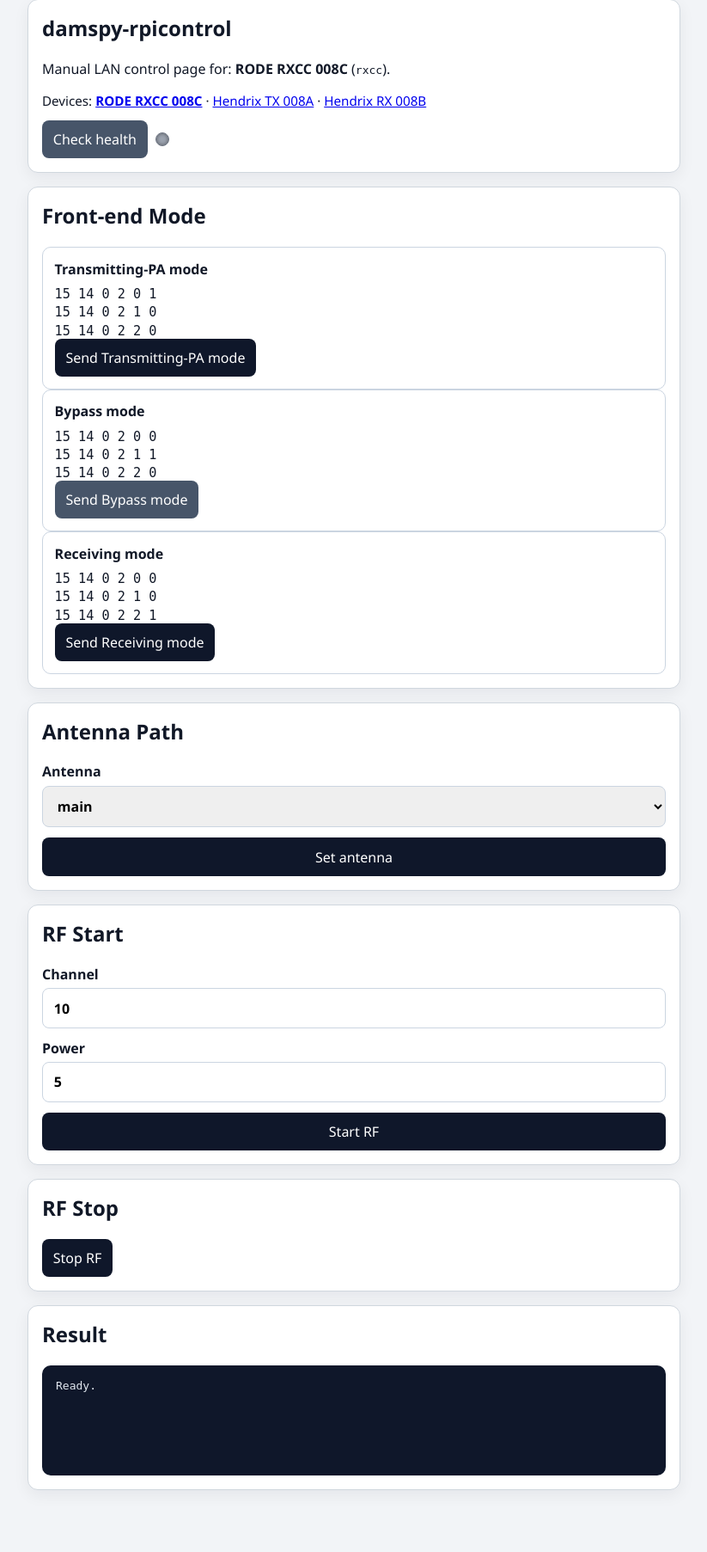
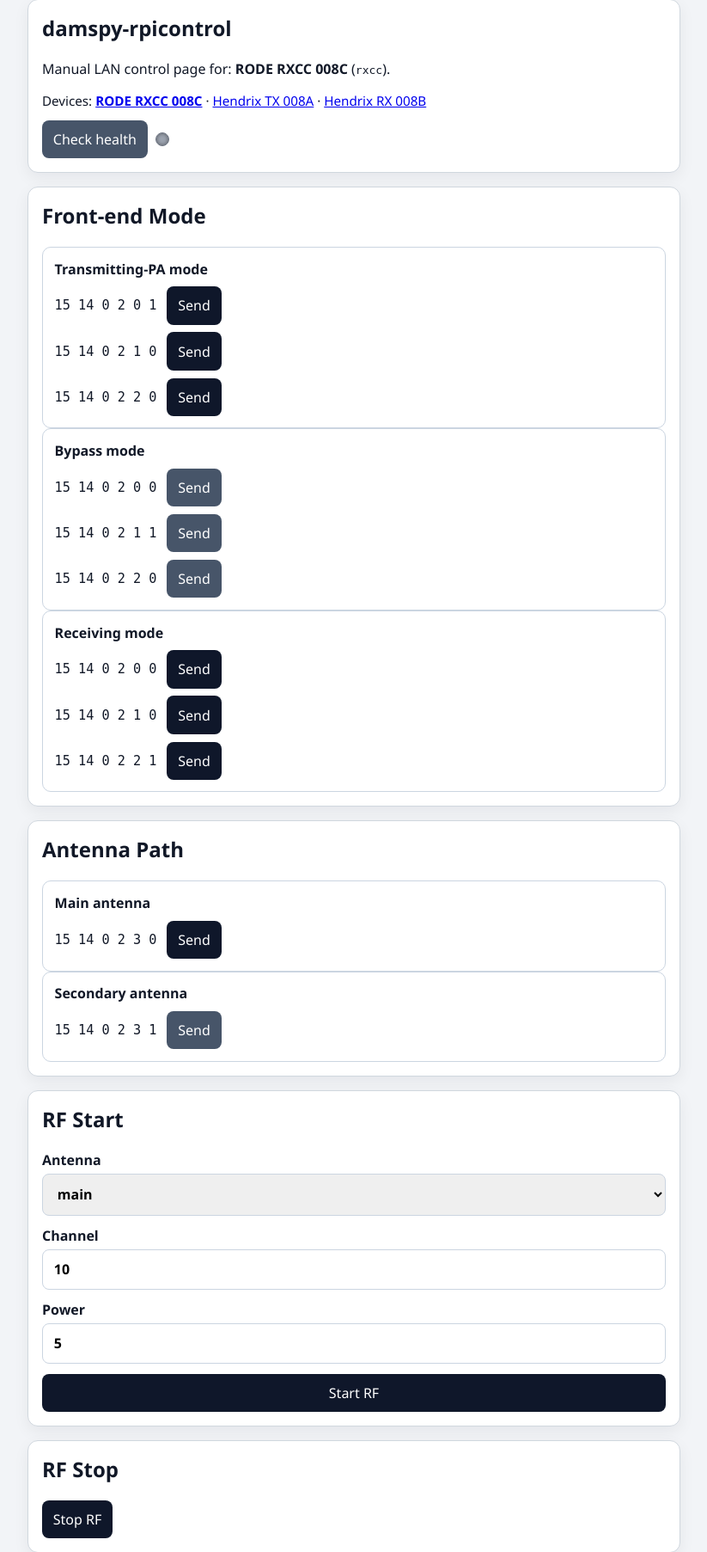
Before and after one commit to rfsoul/damspy-rpicontrol, a FastAPI app: page / in a window 1280 px wide. Shown: the part 33-1838 px from the top of the page at 86% size, without its empty margins (228-1051 px from the left). Before the commit the page ends 1766 px from the top, so only its background shows below. Run offline with FastAPI, Linux system fonts and the light colour scheme.

Commit message:
Regression fix

```diff
--- a/src/damspy_rpicontrol/main.py
+++ b/src/damspy_rpicontrol/main.py
@@ -126,6 +126,29 @@
             device_type=DeviceType.RXCC,
             command=DeviceCommand.SET_ANTENNA,
             payload=DeviceCommandRequest(antenna=payload.path),
+        )
+
+    @app.post("/api/rxcc/gpio/{pin}/{level}", response_model=OperationResponse)
+    def set_rxcc_gpio(pin: int, level: int, request: Request) -> OperationResponse:
+        if pin not in {0, 1, 2, 3}:
+            raise HTTPException(status_code=422, detail="`pin` must be 0, 1, 2, or 3.")
+        if level not in {0, 1}:
+            raise HTTPException(status_code=422, detail="`level` must be 0 or 1.")
+
+        controller = request.app.state.controller
+        try:
+            reports_sent = controller.apply_gpio(pin=pin, level=level)
+        except (DeviceUnavailableError, DeviceCommunicationError) as exc:
+            raise _translate_device_error(exc) from exc
+        command_sent, device_response = _format_trace(*controller.get_last_io_trace())
+
+        return OperationResponse(
+            operation="set_gpio",
+            detail=f"Sent RXCC GPIO command for pin {pin} level {level}.",
+            reports_sent=reports_sent,
+            command_sent=command_sent,
+            device_response=device_response,
+            read_attempted=True,
         )
 
     @app.post("/api/rf/start", response_model=OperationResponse)
@@ -330,16 +353,26 @@
                     detail = f"Selected `{payload.antenna.value}` antenna path."
                     operation = "set_antenna"
                 elif command == DeviceCommand.START_RF:
+                    if payload.antenna is None:
+                        raise HTTPException(
+                            status_code=422,
+                            detail="`antenna` is required when starting RF for RXCC.",
+                        )
                     if payload.channel is None or payload.power is None:
                         raise HTTPException(
                             status_code=422,
                             detail="`channel` and `power` are required for RF start.",
                         )
                     reports_sent = controller.start_rf(
+                        antenna=payload.antenna,
                         channel=payload.channel,
                         power=payload.power,
                     )
-                    detail = f"Started RF on channel {payload.channel} at power {payload.power}."
+                    detail = (
+                        "Applied transmitting-pa mode, selected "
+                        f"`{payload.antenna.value}` antenna, and started RF on "
+                        f"channel {payload.channel} at power {payload.power}."
+                    )
                     operation = "start_rf"
                 elif command == DeviceCommand.STOP_RF:
                     reports_sent = controller.stop_rf()
@@ -359,6 +392,7 @@
                 reports_sent=reports_sent,
                 command_sent=command_sent,
                 device_response=device_response,
+                read_attempted=True,
             )
 
         if command in {DeviceCommand.SET_FRONTEND_MODE, DeviceCommand.SET_ANTENNA}:
--- a/src/damspy_rpicontrol/templates/rxcc.html
+++ b/src/damspy_rpicontrol/templates/rxcc.html
@@ -22,6 +22,8 @@
     .mode-card { border: 1px solid #cbd5e1; border-radius: 10px; padding: 0.85rem; }
     .mode-card p { margin: 0 0 0.6rem; font-weight: 600; }
     .mode-card code { display: block; font-size: 0.95rem; margin-top: 0.2rem; }
+    .command-row { display: flex; align-items: center; gap: 0.75rem; margin-top: 0.55rem; flex-wrap: wrap; }
+    .command-row code { margin-top: 0; }
     .health-led { width: 14px; height: 14px; border-radius: 9999px; background: #9ca3af; border: 1px solid #6b7280; box-shadow: inset 0 0 4px rgba(0, 0, 0, 0.45); }
     .health-led.pass { background: #22c55e; border-color: #15803d; box-shadow: 0 0 10px rgba(34, 197, 94, 0.8); }
     .health-led.fail { background: #ef4444; border-color: #b91c1c; box-shadow: 0 0 10px rgba(239, 68, 68, 0.8); }
@@ -43,44 +45,46 @@
       <h2>Front-end Mode</h2>
       <div class="mode-card">
         <p>Transmitting-PA mode</p>
-        <code>15 14 0 2 0 1</code>
-        <code>15 14 0 2 1 0</code>
-        <code>15 14 0 2 2 0</code>
-        <button id="mode-transmitting-pa" type="button">Send Transmitting-PA mode</button>
+        <div class="command-row"><code>15 14 0 2 0 1</code><button type="button" data-gpio-pin="0" data-gpio-level="1">Send</button></div>
+        <div class="command-row"><code>15 14 0 2 1 0</code><button type="button" data-gpio-pin="1" data-gpio-level="0">Send</button></div>
+        <div class="command-row"><code>15 14 0 2 2 0</code><button type="button" data-gpio-pin="2" data-gpio-level="0">Send</button></div>
       </div>
       <div class="mode-card">
         <p>Bypass mode</p>
-        <code>15 14 0 2 0 0</code>
-        <code>15 14 0 2 1 1</code>
-        <code>15 14 0 2 2 0</code>
-        <button class="secondary" id="mode-bypass" type="button">Send Bypass mode</button>
+        <div class="command-row"><code>15 14 0 2 0 0</code><button class="secondary" type="button" data-gpio-pin="0" data-gpio-level="0">Send</button></div>
+        <div class="command-row"><code>15 14 0 2 1 1</code><button class="secondary" type="button" data-gpio-pin="1" data-gpio-level="1">Send</button></div>
+        <div class="command-row"><code>15 14 0 2 2 0</code><button class="secondary" type="button" data-gpio-pin="2" data-gpio-level="0">Send</button></div>
       </div>
       <div class="mode-card">
         <p>Receiving mode</p>
-        <code>15 14 0 2 0 0</code>
-        <code>15 14 0 2 1 0</code>
-        <code>15 14 0 2 2 1</code>
-        <button id="mode-receiving" type="button">Send Receiving mode</button>
+        <div class="command-row"><code>15 14 0 2 0 0</code><button type="button" data-gpio-pin="0" data-gpio-level="0">Send</button></div>
+        <div class="command-row"><code>15 14 0 2 1 0</code><button type="button" data-gpio-pin="1" data-gpio-level="0">Send</button></div>
+        <div class="command-row"><code>15 14 0 2 2 1</code><button type="button" data-gpio-pin="2" data-gpio-level="1">Send</button></div>
       </div>
     </section>
 
     <section>
       <h2>Antenna Path</h2>
-      <form data-endpoint="/api/antenna">
-        <label>Antenna
-          <select name="path">
-            <option value="main">main</option>
-            <option value="secondary">secondary</option>
-          </select>
-        </label>
-        <button type="submit">Set antenna</button>
-      </form>
+      <div class="mode-card">
+        <p>Main antenna</p>
+        <div class="command-row"><code>15 14 0 2 3 0</code><button type="button" data-gpio-pin="3" data-gpio-level="0">Send</button></div>
+      </div>
+      <div class="mode-card">
+        <p>Secondary antenna</p>
+        <div class="command-row"><code>15 14 0 2 3 1</code><button class="secondary" type="button" data-gpio-pin="3" data-gpio-level="1">Send</button></div>
+      </div>
     </section>
 
     <section>
       <h2>RF Start</h2>
       <form data-endpoint="/api/rf/start">
         <input name="device" type="hidden" value="rxcc">
+        <label>Antenna
+          <select name="antenna">
+            <option value="main">main</option>
+            <option value="secondary">secondary</option>
+          </select>
+        </label>
         <label>Channel
           <input name="channel" type="number" min="0" max="80" value="10">
         </label>
@@ -99,11 +103,6 @@
     const output = document.getElementById("output");
     const healthLed = document.getElementById("health-led");
     function setHealthLed(status) { healthLed.classList.remove("pass", "fail"); if (status === "pass") healthLed.classList.add("pass"); else if (status === "fail") healthLed.classList.add("fail"); }
-    function bindModeAction(buttonId, mode) {
-      document.getElementById(buttonId).addEventListener("click", async () => {
-        try { writeResult("Success", await requestJson("/api/frontend/mode", { mode })); } catch (error) { writeResult("Error", error); }
-      });
-    }
     function writeResult(title, payload) {
       const lines = [title];
       if (payload.detail) lines.push(`Detail: ${payload.detail}`);
@@ -133,9 +132,13 @@
         try { writeResult("Success", await requestJson(form.dataset.endpoint, data)); } catch (error) { writeResult("Error", error); }
       });
     });
-    bindModeAction("mode-transmitting-pa", "transmitting-pa");
-    bindModeAction("mode-bypass", "bypass");
-    bindModeAction("mode-receiving", "receiving");
+    document.querySelectorAll("[data-gpio-pin][data-gpio-level]").forEach((button) => {
+      button.addEventListener("click", async () => {
+        const pin = button.dataset.gpioPin;
+        const level = button.dataset.gpioLevel;
+        try { writeResult("Success", await requestJson(`/api/rxcc/gpio/${pin}/${level}`)); } catch (error) { writeResult("Error", error); }
+      });
+    });
     document.getElementById("stop-rf").addEventListener("click", async () => {
       try { writeResult("Success", await requestJson("/api/rf/stop")); } catch (error) { writeResult("Error", error); }
     });
```
Also changed, not shown: src/damspy_rpicontrol/rxcc_device.py (+36 -3 lines), tests/test_app.py (+49 -9 lines), tests/test_rxcc_device.py (+27 -6 lines).
